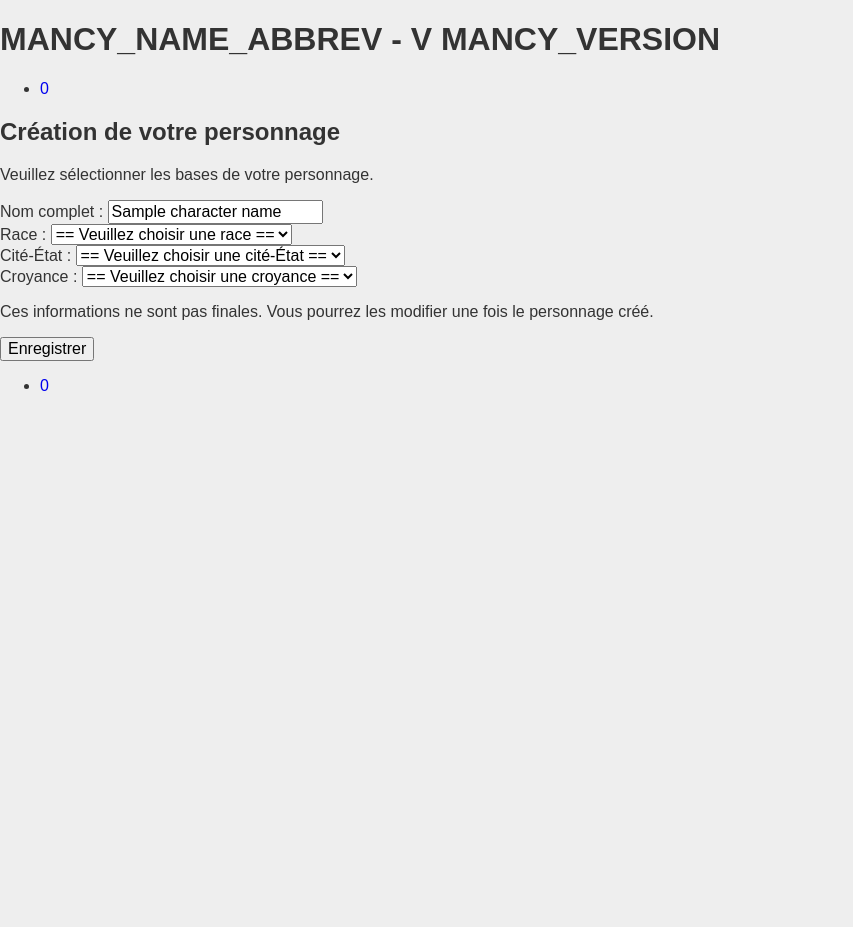
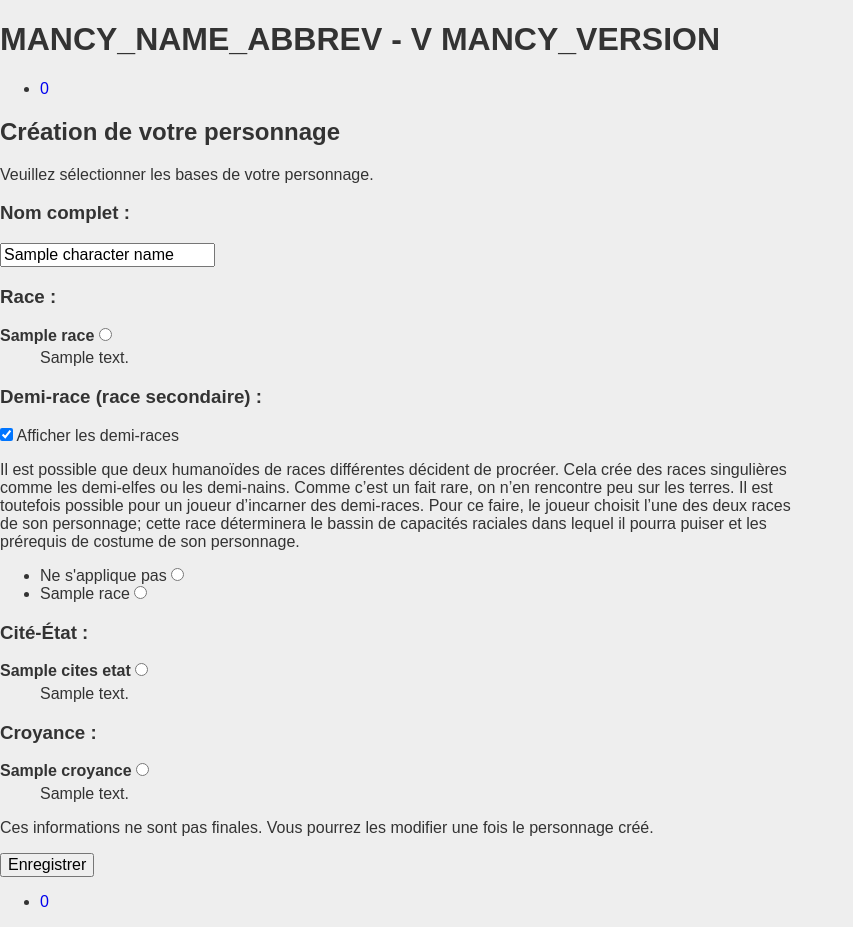
Before and after one commit to Monkios/Personomancy, a PHP site: template views/p/characterCreation.php in a window 1280 px wide. Shown: the whole page, without its empty margins (0-853 px from the left). Before the commit the page ends 391 px from the top, so only its background shows below. Run offline with PHP 8.4, Linux system fonts and the light colour scheme; the template is opened without the code that fills it: most values are stand-ins (such as "Sample title", 1, 10 or a date in 2020); data that the repository does not hold is empty; some libraries are stand-ins or nearby versions.

Commit message:
Ajoute la possibilité d'ajouter une demi-race

```diff
--- a/controller/p/characterUpdate.php
+++ b/controller/p/characterUpdate.php
@@ -122,6 +122,7 @@
 				$perso_nom = $personnage->nom;
 				$perso_cite_etat = $personnage->cite_etat_id;
 				$perso_race = $personnage->race_id;
+				$perso_race_secondaire = $personnage->race_secondaire_id;
 				$perso_croyance = $personnage->croyance_id;
 			}
 
--- a/public/styles/base.css
+++ b/public/styles/base.css
@@ -52,3 +52,7 @@
 
 .is_yes { color: #4A4; }
 .is_no { color: #A44; }
+
+.hidden {
+	display: none;
+}
--- a/sql/create_database.sql
+++ b/sql/create_database.sql
@@ -237,6 +237,7 @@
   `joueur` int UNSIGNED NOT NULL,
   `nom` varchar(100) NOT NULL DEFAULT '',
   `race_id` int UNSIGNED NOT NULL,
+  `race_secondaire_id` int UNSIGNED NULL,
   `cite_etat_id` int UNSIGNED NOT NULL,
   `croyance_id` int UNSIGNED NOT NULL,
   `point_capacite_raciale` tinyint NOT NULL,
@@ -420,6 +421,8 @@
 ALTER TABLE `personnage`
   ADD FOREIGN KEY (`race_id`) REFERENCES `race` (`id`);
 ALTER TABLE `personnage`
+  ADD FOREIGN KEY (`race_secondaire_id`) REFERENCES `race` (`id`);
+ALTER TABLE `personnage`
   ADD FOREIGN KEY (`cite_etat_id`) REFERENCES `cite_etat` (`id`);
 ALTER TABLE `personnage`
   ADD FOREIGN KEY (`croyance_id`) REFERENCES `croyance` (`id`);
--- a/views/g/printAll.php
+++ b/views/g/printAll.php
@@ -108,7 +108,7 @@
 		$pdf->Cell( $width_buffer, 0, "" );
 		$pdf->Cell( $width_third, 0, "Attributs", "", 0, "", TRUE );
 		$pdf->Cell( $width_buffer, 0, "" );
-		$pdf->Cell( $width_third, 0, "Race : " . $character_infos->race_nom, "", 0, "", TRUE );
+		$pdf->Cell( $width_third, 0, "Race : " . $character_infos->GetRaceDescription(), "", 0, "", TRUE );
 		$pdf->Ln();
 
 		$pdf->Cell( 25, 0, "P. de Vie : " );
--- a/views/g/userPresences.php
+++ b/views/g/userPresences.php
@@ -41,7 +41,7 @@
 					}
 
 					$pdf->Cell( $w[ 7 ], $h, $personnage->nom, 1 );
-					$pdf->Cell( $w[ 8 ], $h, $personnage->race_nom, 1 );
+					$pdf->Cell( $w[ 8 ], $h, $personnage->GetRaceDescription(), 1 );
 					$pdf->Cell( $w[ 9 ], $h, $personnage->faction_nom, 1 );
 					$pdf->Cell( $w[ 10 ], $h, "", 1 );
 
--- a/views/p/characterCreation.php
+++ b/views/p/characterCreation.php
@@ -2,50 +2,104 @@
 		<p>Veuillez sélectionner les bases de votre personnage.
 		<form method="post">
 			<div>
-				<label for="character_name">Nom complet :</label>
+				<h3>Nom complet :</h3>
 				<input type="text" name="character_name" id="character_name" value="<?php echo $character_name; ?>" />
 			</div>
 
 
 			<div>
-				<label for="character_race">Race :</label>
-				<select type="text" name="character_race" id="character_race">
-					<option>== Veuillez choisir une race ==</option>
+				<h3>Race :</h3>
+				<dl>
 <?php
-	foreach( $list_races as $id => $nom ){
+	foreach( $list_races as $id => $race ){
 ?>
-					<option value="<?php echo $id; ?>"<?php echo ( $id === $character_race ) ? " selected='selected'" : ""; ?>><?php echo $nom; ?></option>
+					<dt>
+						<?php echo $race->nom; ?>
+						<input type="radio" name="character_race" value="<?php echo $race->id; ?>"<?php echo ( $race->id === $character_race ) ? " checked='checked'" : ""; ?> />
+					</dt>
+					<dd><?php echo $race->description; ?></dd>
 <?php
 	}
 ?>
-				</select>
+				</dl>
 			</div>
 			<div>
-				<label for="character_cite_etat">Cité-État :</label>
-				<select name="character_cite_etat" id="character_cite_etat">
-					<option>== Veuillez choisir une cité-État ==</option>
+				<h3>Demi-race (race secondaire) :</h3>
+				<div>
+					<input type="checkbox" onclick="afficher_demi_races( this.checked );"<?php echo ( $character_race_secondaire != 0 ) ? " checked='checked'" : ""; ?> /> Afficher les demi-races
+				</div>
+				<div class="hidden" id="section_races_secondaires">
+					<p>Il est possible que deux humanoïdes de races différentes décident de procréer. Cela crée des races singulières comme les demi-elfes ou les demi-nains. Comme c’est un fait rare, on n’en rencontre peu sur les terres. Il est toutefois possible pour un joueur d’incarner des demi-races. Pour ce faire, le joueur choisit l’une des deux races de son personnage; cette race déterminera le bassin de capacités raciales dans lequel il pourra puiser et les prérequis de costume de son personnage.
+					<ul>
+						<li>
+							Ne s'applique pas
+							<input type="radio" name="character_race_secondaire" value="0"<?php echo ( 0 === $character_race_secondaire ) ? " checked='checked'" : ""; ?> />
+						</li>
 <?php
-	foreach( $list_cites_etats as $id => $nom ){
+	foreach( $list_races as $id => $race ){
 ?>
-					<option value="<?php echo $id; ?>"<?php echo ( $id === $character_cite_etat ) ? " selected='selected'" : ""; ?>><?php echo $nom; ?></option>
+						<li>
+							<?php echo $race->nom; ?>
+							<input type="radio" name="character_race_secondaire" value="<?php echo $race->id; ?>"<?php echo ( $race->id === $character_race_secondaire ) ? " checked='checked'" : ""; ?> />
+						</li>
 <?php
 	}
 ?>
-				</select>
+					</ul>
+				</div>
 			</div>
 			<div>
-				<label for="character_croyance">Croyance :</label>
-				<select type="text" name="character_croyance" id="character_croyance">
-					<option>== Veuillez choisir une croyance ==</option>
+				<h3>Cité-État :</h3>
+				<dl>
+<?php
+	foreach( $list_cites_etats as $id => $cite_etat ){
+?>
+					<dt>
+						<?php echo $cite_etat->nom; ?>
+						<input type="radio" name="character_cite_etat" value="<?php echo $cite_etat->id; ?>"<?php echo ( $cite_etat->id === $character_cite_etat ) ? " checked='checked'" : ""; ?> />
+					</dt>
+					<dd><?php echo $cite_etat->description; ?></dd>
+<?php
+	}
+?>
+				</dl>
+			</div>
+			<div>
+				<h3>Croyance :</h3>
+				<dl>
 <?php
 	foreach( $list_croyances as $id => $croyance ){
 ?>
-					<option value="<?php echo $id; ?>"<?php echo ( $id === $character_croyance ) ? " selected='selected'" : ""; ?>><?php echo $croyance[ "nom" ]; ?></option>
+					<dt>
+						<?php echo $croyance->nom; ?>
+						<input type="radio" name="character_croyance" value="<?php echo $croyance->id; ?>"<?php echo ( $croyance->id === $character_croyance ) ? " checked='checked'" : ""; ?> />
+					</dt>
+					<dd><?php echo $croyance->description; ?></dd>
 <?php
 	}
 ?>
-				</select>
+				</dl>
 			</div>
 			<p>Ces informations ne sont pas finales. Vous pourrez les modifier une fois le personnage créé.</p>
 			<input type="submit" name="character_create" value="Enregistrer" />
 		</form>
+		<script type="text/javascript">
+			function afficher_demi_races( afficher ){
+				if( afficher ){
+					document.getElementById( "section_races_secondaires" ).style.display = "block";
+				} else {
+					document.getElementById( "section_races_secondaires" ).style.display = "none";
+				}
+			}
+<?php
+	if( $character_race_secondaire == 0 ){
+?>
+			afficher_demi_races( false );
+<?php
+	} else {
+?>
+			afficher_demi_races( true );
+<?php
+	}
+?>
+		</script>
--- a/views/p/sheet.php
+++ b/views/p/sheet.php
@@ -69,7 +69,7 @@
 	$pdf->Cell( $width_buffer, 0, "" );
 	$pdf->Cell( $width_third, 0, "Attributs", "", 0, "", TRUE );
 	$pdf->Cell( $width_buffer, 0, "" );
-	$pdf->Cell( $width_third, 0, "Race : " . PdfEncode( $character_infos->race_nom ), "", 0, "", TRUE );
+	$pdf->Cell( $width_third, 0, "Race : " . PdfEncode( $character_infos->GetRaceDescription() ), "", 0, "", TRUE );
 	$pdf->Ln();
 
 	$pdf->Cell( 25, 0, "P. de Vie : " );
```
Also changed, not shown: controller/p/characterCreation.php (+17 -4 lines), includes/domains/CharacterSheet.php (+7 -3 lines), includes/entities/Personnage.php (+11 -1 lines), includes/repositories/CiteEtatRepository.php (+23 -0 lines), includes/repositories/CroyanceRepository.php (+23 -0 lines), includes/repositories/PersonnageRepository.php (+12 -2 lines), includes/repositories/RaceRepository.php (+23 -0 lines), views/p/characterUpdate.php (+20 -1 lines).
